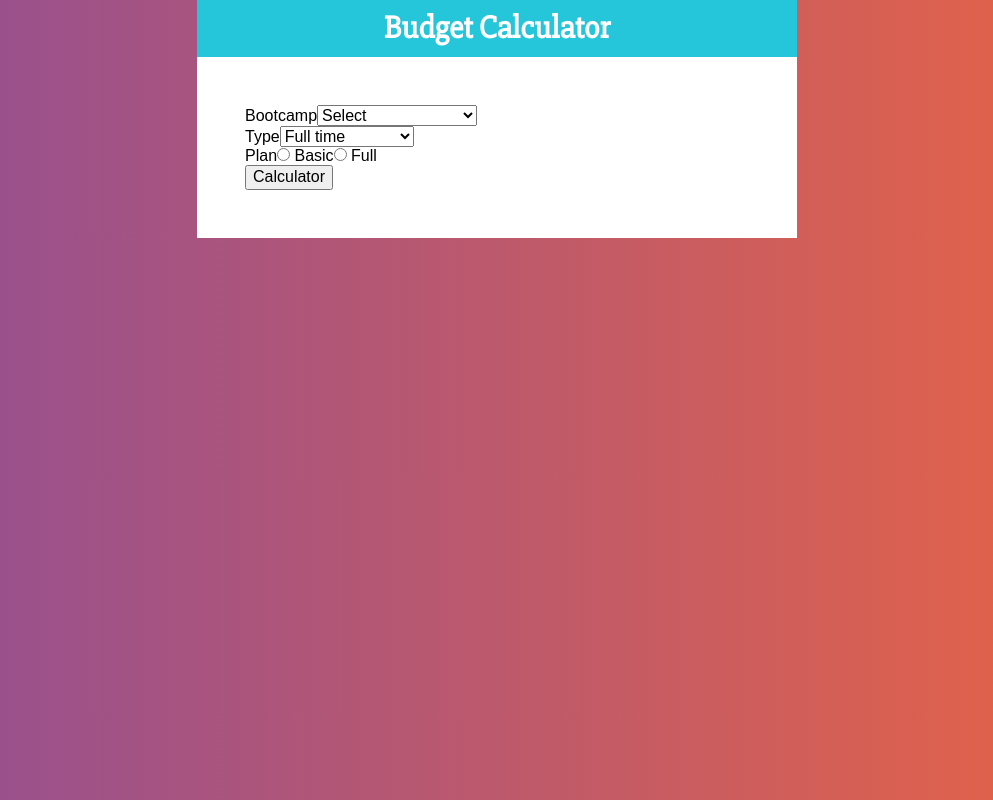
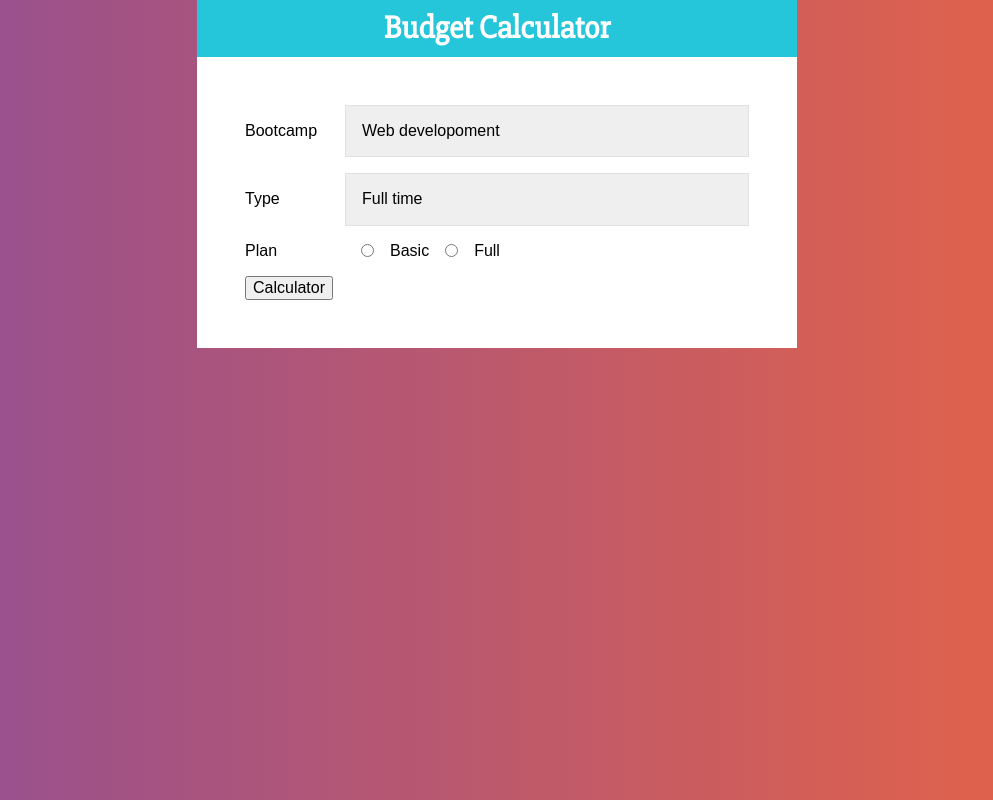
Before and after one commit to elenapiaggio/budget-calculator, a React (Create React App) app: page / in a window 1280 px wide. Shown: the whole page, without its empty margins (143-1136 px from the left). Built offline with nearby package versions, Linux system fonts and the light colour scheme.

Commit message:
ADD styled componnets to form

```diff
--- a/src/components/Form.js
+++ b/src/components/Form.js
@@ -1,39 +1,61 @@
 import React from "react";
+import styled from '@emotion/styled';
+
+const Field = styled.div`
+  display: flex;
+  margin-bottom: 1rem;
+  align-items: center;
+`;
+
+const Label = styled.label`
+  flex: 0 0 100px;
+`;
+
+const Select = styled.select`
+  display: block;
+  width: 100%;
+  padding: 1rem;
+  border: 1px solid #e1e1e1;
+  -webkit-appearance: none;
+`;
+
+const InputRadio = styled.input`
+  margin: 0 1rem;
+`;
 
 const Form = () => {
   return (
     <form>
-      <div>
-        <label>Bootcamp</label>
-        <select>
-          <option value="">Select</option>
+      <Field>
+        <Label>Bootcamp</Label>
+        <Select>
           <option value="web">Web developoment</option>
           <option value="ux">UX-UI</option>
           <option value="big">Big Data</option>
-        </select>
-      </div>
-      <div>
-        <label>Type</label>
-        <select>
+        </Select>
+      </Field>
+      <Field>
+        <Label>Type</Label>
+        <Select>
           <option value="ft">Full time</option>
           <option value="pt">Part time</option>
           <option value="fton">Full time online</option>
           <option value="pton">Part time online</option>
-        </select>
-      </div>
-      <div>
-        <label>Plan</label>
-        <input
+        </Select>
+      </Field>
+      <Field>
+        <Label>Plan</Label>
+        <InputRadio
           type='radio'
           name='discount'
           value='normal'
         /> Basic
-        <input
+        <InputRadio
           type='radio'
           name='discount'
           value='normal'
         /> Full
-      </div>
+      </Field>
       <button type='button'>Calculator</button>
     </form>
   );
```
